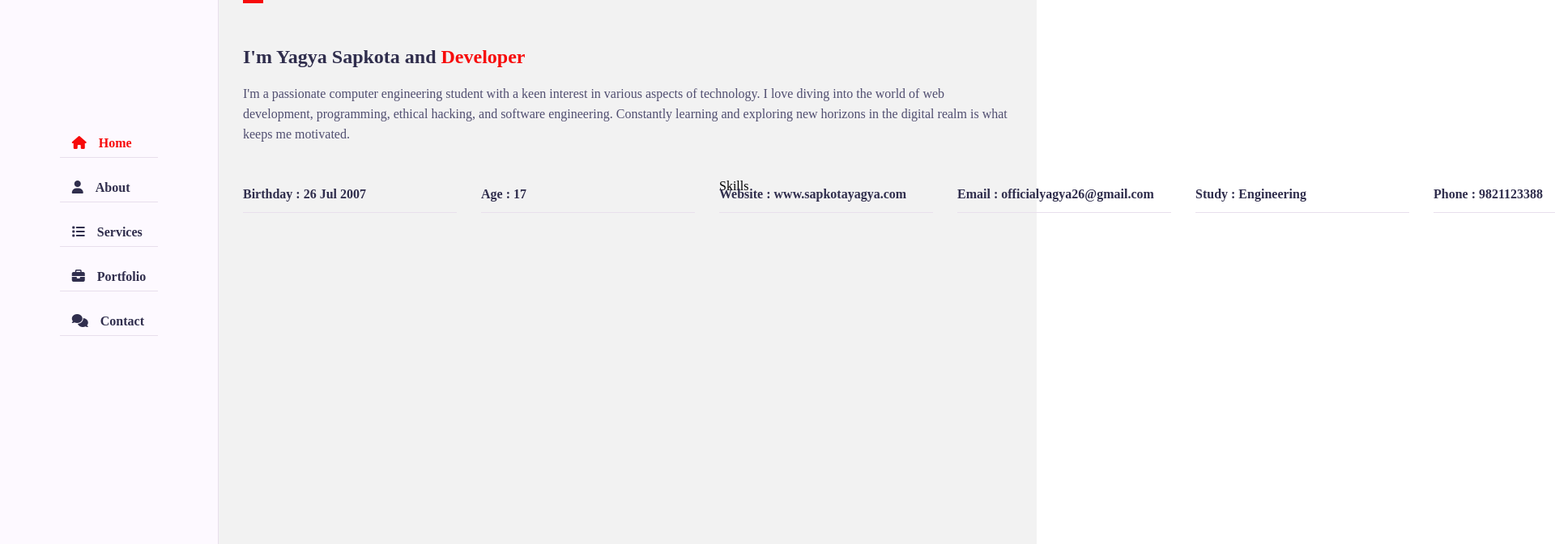
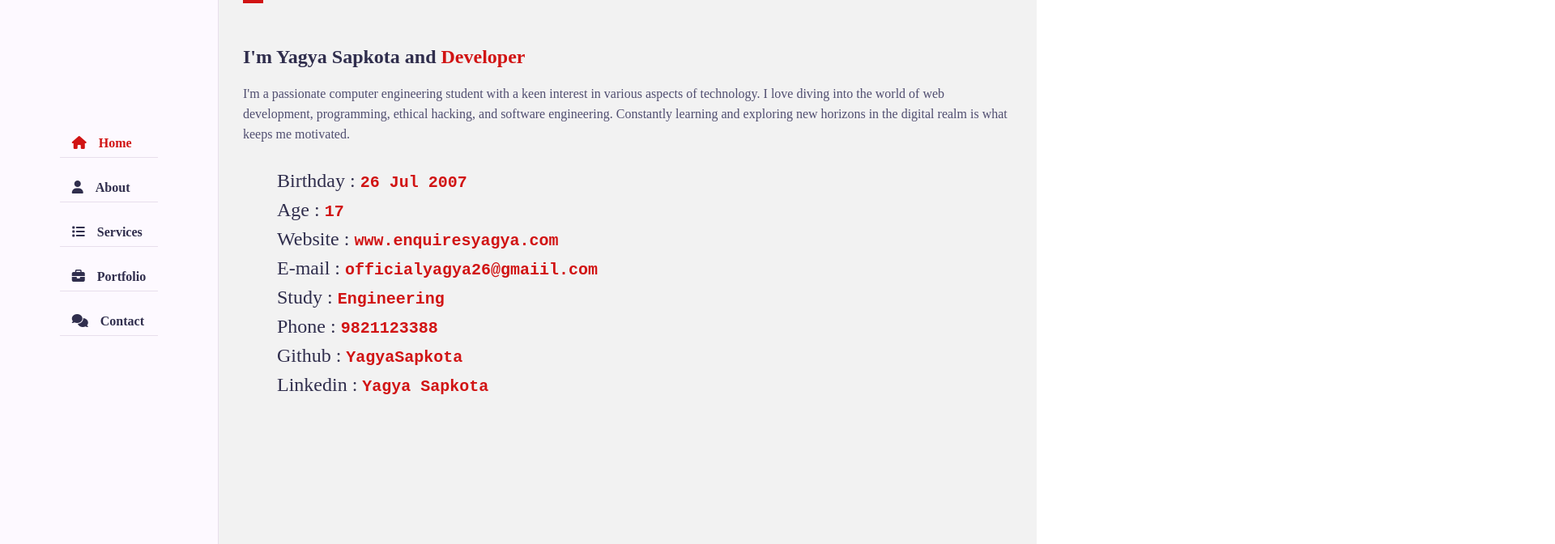
Before and after one commit to YagyaSapkota/Web-Development, a plain HTML site: page Index.html in a window 1280 px wide. Shown: the part 128-800 px from the top of the page at 81% size, 1920 px wide, since content can reach past the window. Drawn offline with Linux system fonts and the light colour scheme; a web font is replaced by a local one.

```diff
--- a/Index.html
+++ b/Index.html
@@ -1,5 +1,6 @@
 <!DOCTYPE html>
 <html lang="en">
+
 <head>
   <meta charset="UTF-8">
   <meta http-equiv="X-UA-Compatible" content="IE=edge">
@@ -10,6 +11,7 @@
   <link rel="stylesheet" href="./Styles/color-1.css">
   <link rel="stylesheet" href="https://cdnjs.cloudflare.com/ajax/libs/font-awesome/6.5.2/css/all.min.css">
 </head>
+
 <body>
   <!-- Main Container Start -->
   <div class="main-container">
@@ -41,7 +43,8 @@
                 Hello,My name is <span class="name">Yagya Prasad Sapkota</span>
               </h3>
               <h3 class="my-profession">I'm a <span class="typing">Developer</span></h3>
-                  <p>I'm a Developer with extensive experience for over 1 years.My expertise is to develop software and website design,and many more...
+              <p>I'm a Developer with extensive experience for over 1 years.My expertise is to develop software and
+                website design,and many more...
               </p>
               <a href="#contact" class="btn hire-me"> Hire Me</a>
             </div>
@@ -65,39 +68,56 @@
               <div class="row">
                 <div class="about-text padd-15">
                   <h3>I'm Yagya Sapkota and <Span>Developer</Span></h3>
-                    <p> I'm a passionate computer engineering student with a keen interest in various aspects of technology. I love diving into the world of web development, programming, ethical hacking, and software engineering. Constantly learning and exploring new horizons in the digital realm is what keeps me motivated.</p>
+                  <p> I'm a passionate computer engineering student with a keen interest in various aspects of
+                    technology. I love diving into the world of web development, programming, ethical hacking, and
+                    software engineering. Constantly learning and exploring new horizons in the digital realm is what
+                    keeps me motivated.</p>
                 </div>
               </div>
-                 <div class="row">
-                  <div class="personal-info padd-15">
-                    <div class="row">
-                      <div class="info-items padd-15">
-                        <p>Birthday : <span> 26 Jul 2007</span></p>
-                      </div>
-                      <div class="info-items padd-15">
-                        <p>Age : <span> 17 </span></p>
-                      </div>
-                      <div class="info-items padd-15">
-                        <p>Website : <span>www.sapkotayagya.com </span></p>
-                      </div>
-                      <div class="info-items padd-15">
-                        <p>Email : <span>officialyagya26@gmail.com</span></p>
-                      </div>
-                      <div class="info-items padd-15">
-                        <p>Study : <span>Engineering</span></p>
-                      </div>
-                      <div class="info-items padd-15">
-                        <p>Phone : <span>9821123388</span></p>
-                      </div>
-                      <div class="info-items padd-15">
-                        <p>City : <span>Chitwan</span></p>
-                      </div>
-                      <div class="info-items padd-15">
-                        <p>linkedIn : <span>Yagya Sapkota</span></p>
+              <!-- table using -->
+              <div class="personaldetails padd-15">
+          <div class="info padd-15">
+                <table>
+                  <tr>
+                    <td >Birthday : <span> 26 Jul 2007</span>
+                    </td>
+                  </tr>
+                  <tr>
+                    <td >Age : <span> 17</span></td>
+
+                  </tr>
+                  <tr>
+                    <td>Website : <span> www.enquiresyagya.com</span></td>
+
+                  </tr>
+                  <tr>
+                    <td></td>
+                  </tr>
+               <td>E-mail : <span>officialyagya26@gmaiil.com</span></td>
+                  </tr>
+                  <tr>
+                    <td>Study : <span>Engineering</span></td>
+                  </tr>
+                  <tr>
+                    <td>Phone : <span>9821123388</span></td>
+                  </tr>
+                  <tr>
+                    <td>Github : <span>YagyaSapkota</span></td>
+                  </tr>
+                  <tr>
+                    <td>Linkedin : <span>Yagya Sapkota</span></td>
+
+                  </tr>
+
+                </table>
+
                 </div>
               </div>
+
+
             </div>
-                  <div class="skills padd-15">Skills</div>
+          </div>
+          <div class="skills padd-15"></div>
         </div>
     </div>
   </div>
@@ -112,4 +132,5 @@
   <script src="./Javascript/script.js"></script>
 
 </body>
+
 </html>
--- a/Styles/color-1.css
+++ b/Styles/color-1.css
@@ -1,4 +1,4 @@
 :root{
-    --skin-color:#f70b0b;
+    --skin-color:#d11414;
 
 }
--- a/Styles/style.css
+++ b/Styles/style.css
@@ -335,29 +335,29 @@ h3.my-profession{
     line-height:25px ;
     color:var(--text-black-700) ;
 }
-.about .about-content .personal-info{
-    flex: 0 0 60%;
-    max-width: 60%;
-    margin-top: 40px;
+.personaldetails{
+    display: flex;
+    flex-wrap: wrap;
+    padding: 15px;
+    margin: 12px;
+    border: 2px var(--text-black-700);
+}
+table{
+    border-collapse: collapse;
+    font-size: 1em;
+
+}
+table td{
+font-size: 1.5em;
+margin-bottom: 8px;
+color: var(--text-black-900)
+}
 
 
-}
-.about .about-content .personal-info .info-items{
-    flex: 0 0 50%;
-    max-width: 50%;
-
+table td span{
+ color:var(--skin-color);
+ font-weight: 700;
+ font-family: monospace;
+ font-size: 20px;
 
 }
-.about .about-content .personal-info .info-items p{
-    font-weight: 600;
-    padding: 10px 0;
-    font-size: 16px;
-    color: var(--text-black-900);
-    border-bottom: 1px solid var(--bg-black-50);
-}
-
-.about .about-content .skills{
-    flex: 0 0 40%;
-    max-width:40%;
-    margin-top: 40px;
-}
```
Lines whose indentation alone changed are shown as unchanged.
